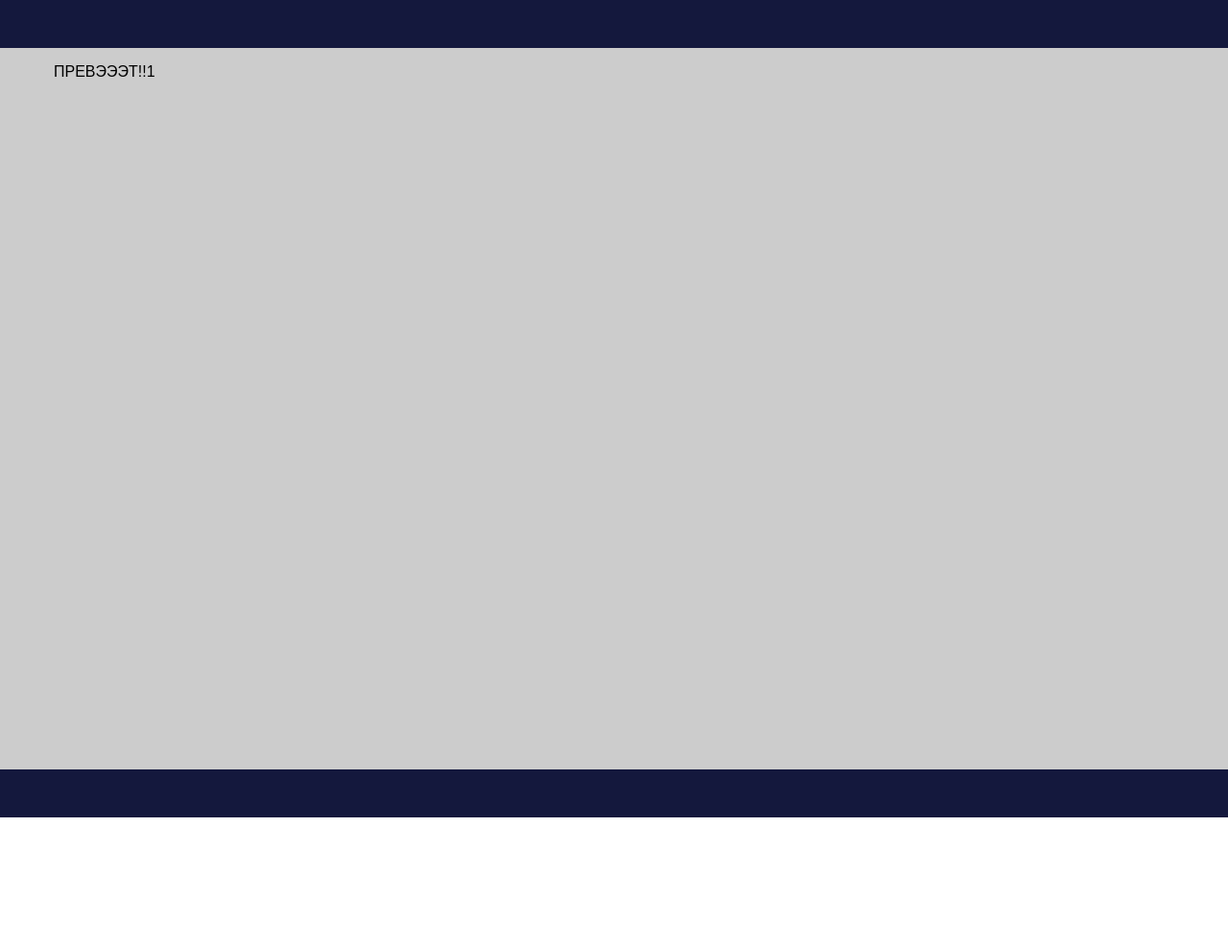
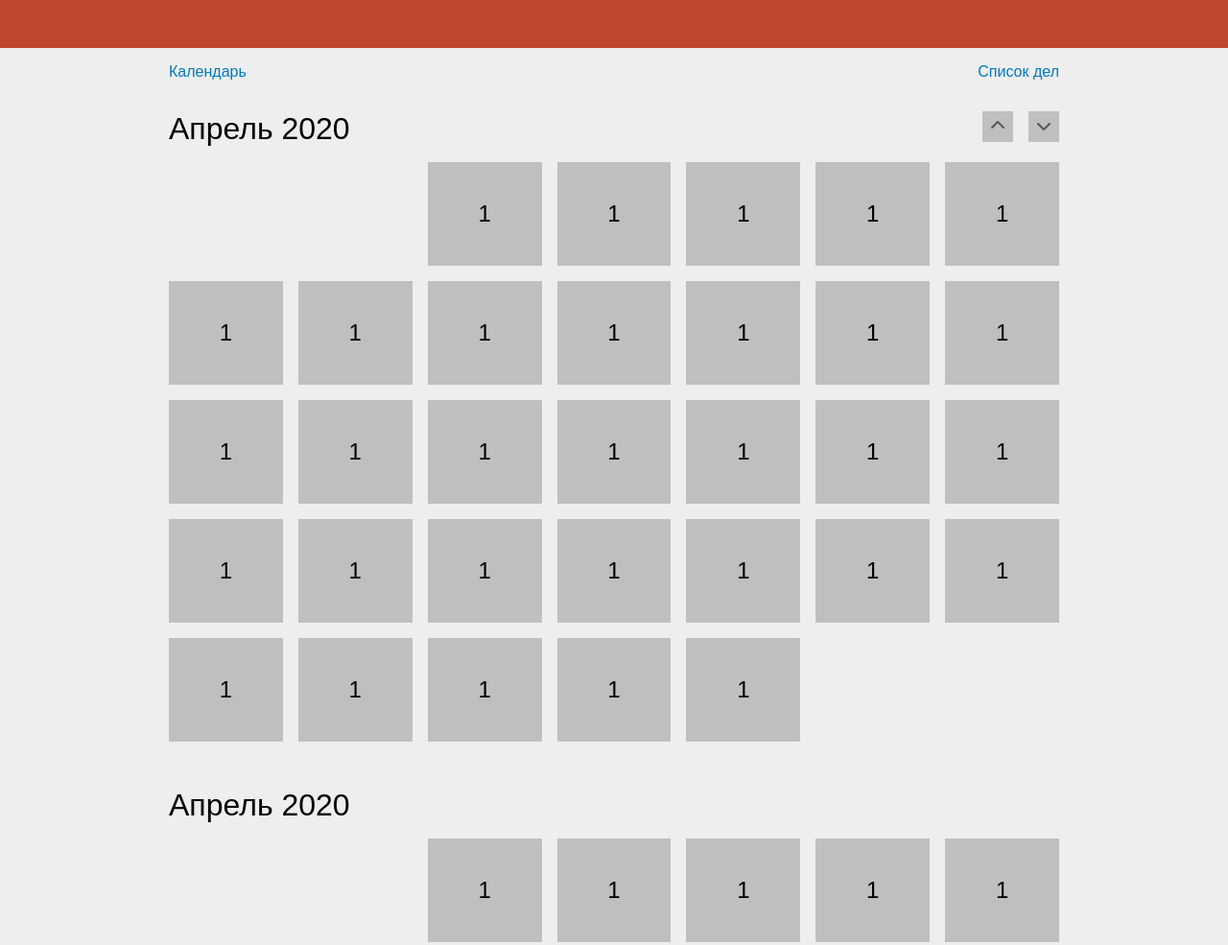
Before and after one commit to nchikovani/taskManager, a React app: page / in a window 1280 px wide. Shown: the top 985 px of the page at 96% size. Before the commit the page ends 852 px from the top, so only its background shows below. Built offline with nearby package versions, Linux system fonts and the light colour scheme.

Commit message:
layout of the calendar page

```diff
--- a/public/index.html
+++ b/public/index.html
@@ -3,6 +3,7 @@
   <head>
     <meta charset="utf-8" />
     <meta name="viewport" content="width=device-width, initial-scale=1" />
+	<script src="https://kit.fontawesome.com/8c5f8983b2.js" crossorigin="anonymous"></script>
     <title>Task Manager</title>
   </head>
   <body>
--- a/src/components/App/index.js
+++ b/src/components/App/index.js
@@ -1,13 +1,15 @@
 import React from 'react';
 import './style.scss';
-// import '../Header'
+import Navigation from '../Navigation';
+import Calendar from '../Calendar';
 
 function App() {
   return (
     <div className="page">
       <header className="header"/>
       <div className="page-content">
-        ПРЕВЭЭЭТ!!1
+        <Navigation/>
+        <Calendar/>
       </div>
       <footer className="footer"/>
     </div>
--- a/src/components/App/style.scss
+++ b/src/components/App/style.scss
@@ -2,7 +2,8 @@
 @import '../../styles/base';
 
 .page {
-	background: #ccc;
+  background: #eee;
+  min-width: $min-width;
 }
 .page-content {
   margin: 0 auto;
@@ -19,13 +20,13 @@ header, footer {
   background: $accent-color;
 }
 
-@media screen and (max-width: $max-width-s) {
+@media screen and (max-width: $max-width-m) {
   .page {
     font-size: 70%;
   }
 
 }
-@media screen and (max-width: $max-width-xs) {
+@media screen and (max-width: $max-width-s) {
   .page {
     font-size: 60%;
   }
--- /dev/null
+++ b/src/components/Calendar/Day/index.js
@@ -0,0 +1,11 @@
+import React from 'react';
+import './style.scss';
+
+function Day() {
+  return (
+  	<div className="calendar__day">
+  		1
+  	</div>
+  );
+}
+export default Day;
--- /dev/null
+++ b/src/components/Calendar/Day/style.scss
@@ -0,0 +1,16 @@
+@import '../../../styles/vars';
+.calendar__day {
+  width: 100%;
+  height: 4.5em;
+  text-align: center;
+  line-height: 4.5em;
+  cursor: pointer;
+  font-size: 1.5em;
+}
+
+@media screen and (max-width: $max-width-xs) {
+  .calendar__day {
+    height: 3em;
+    line-height: 3em;
+  }
+}
--- /dev/null
+++ b/src/components/Calendar/Month/index.js
@@ -0,0 +1,108 @@
+import React from 'react';
+import './style.scss';
+import Day from '../Day';
+
+function Month() {
+  return (
+    <div className="calendar__month">
+      <h2 className="calendar__month-name">Апрель 2020</h2>
+      <ul className="calendar__list-days">
+        <li>
+          <Day></Day>
+        </li>
+        <li>
+          <Day></Day>
+        </li>
+        <li>
+          <Day></Day>
+        </li>
+        <li>
+          <Day></Day>
+        </li>
+        <li>
+          <Day></Day>
+        </li>
+        <li>
+          <Day></Day>
+        </li>
+        <li>
+          <Day></Day>
+        </li>
+        <li>
+          <Day></Day>
+        </li>
+        <li>
+          <Day></Day>
+        </li>
+        <li>
+          <Day></Day>
+        </li>
+        <li>
+          <Day></Day>
+        </li>
+        <li>
+          <Day></Day>
+        </li>
+        <li>
+          <Day></Day>
+        </li>
+        <li>
+          <Day></Day>
+        </li>
+        <li>
+          <Day></Day>
+        </li>
+        <li>
+          <Day></Day>
+        </li>
+        <li>
+          <Day></Day>
+        </li>
+        <li>
+          <Day></Day>
+        </li>
+        <li>
+          <Day></Day>
+        </li>
+        <li>
+          <Day></Day>
+        </li>
+        <li>
+          <Day></Day>
+        </li>
+        <li>
+          <Day></Day>
+        </li>
+        <li>
+          <Day></Day>
+        </li>
+        <li>
+          <Day></Day>
+        </li>
+        <li>
+          <Day></Day>
+        </li>
+        <li>
+          <Day></Day>
+        </li>
+        <li>
+          <Day></Day>
+        </li>
+        <li>
+          <Day></Day>
+        </li>
+        <li>
+          <Day></Day>
+        </li>
+        <li>
+          <Day></Day>
+        </li>
+        <li>
+          <Day></Day>
+        </li>
+      </ul>
+    </div>
+  );
+}
+
+export default Month;
--- /dev/null
+++ b/src/components/Calendar/Month/style.scss
@@ -0,0 +1,20 @@
+@import '../../../styles/vars';
+
+.calendar__month {
+  margin-bottom: 3em;
+}
+.calendar__month-name {
+  margin-bottom: 0.5em;
+}
+.calendar__list-days {
+  display: grid;
+  grid-template-columns: repeat(7, 1fr);
+
+  grid-gap: 1em;
+  li {
+  	background: $grey-color;
+  	&:first-child {
+  	  grid-column-start: 3;
+  	}
+  }
+}
--- /dev/null
+++ b/src/components/Calendar/index.js
@@ -0,0 +1,28 @@
+import React from 'react';
+import './style.scss';
+import Month from './Month';
+
+class Calendar extends React.Component {
+
+  render() {
+
+    return(
+      <div className="calendar">
+      	<div className="calendar__change-month-buttons">
+          <button className="calendar__change-month-button"><i className="fas fa-chevron-up"></i></button>
+          <button className="calendar__change-month-button"><i className="fas fa-chevron-down"></i></button>
+        </div>
+        <ul className="list-months">
+          <li>
+            <Month/>
+          </li>
+          <li>
+            <Month/>
+          </li>
+        </ul>
+      </div>
+    );
+  }
+}
+
+export default Calendar;
--- /dev/null
+++ b/src/components/Calendar/style.scss
@@ -0,0 +1,19 @@
+@import '../../styles/vars';
+.calendar {
+  position: relative;
+}
+.calendar__change-month-buttons {
+  position: absolute;
+  right: 0;
+  top: 0;
+}
+.calendar__change-month-button {
+  width: 2em;
+  height: 2em;
+  background: $grey-color;
+  color: #555;
+  cursor: pointer;
+  &:first-child {
+  	margin-right: 1em;
+  }
+}
--- /dev/null
+++ b/src/components/Navigation/index.js
@@ -0,0 +1,19 @@
+import React from 'react';
+import './style.scss';
+
+function Navigation() {
+
+  return(
+    <nav className="navigation">
+      <ul className="navigation__list">
+       <li className="navigation__item">
+          <a href="#">Календарь</a>
+        </li>
+        <li className="navigation__item navigation__item-list">
+          <a href="#">Список дел</a>
+        </li>
+      </ul>
+    </nav>
+  )
+}
+export default Navigation;
--- /dev/null
+++ b/src/components/Navigation/style.scss
@@ -0,0 +1,9 @@
+@import '../../styles/vars';
+.navigation__list {
+  display: flex;
+  margin-bottom: 2em;
+  color: $link-color;
+}
+.navigation__item-list {
+  margin-left: auto;
+}
--- a/src/styles/_base.scss
+++ b/src/styles/_base.scss
@@ -16,3 +16,9 @@
 ul {
   list-style: none;
 }
+a {
+	text-decoration: none;
+}
+h1, h2 {
+	font-size: 2em;
+}
--- a/src/styles/_vars.scss
+++ b/src/styles/_vars.scss
@@ -1,7 +1,9 @@
-$max-width-l: 1200px;
-$max-width-m: 900px;
+$max-width-l: 960px;
+$max-width-m: 820px;
 $max-width-s: 600px;
-$max-width-xs: 380px;
-$min-width: 300px;
+$max-width-xs: 450px;
+$min-width: 320px;
 $main-font: sans-serif;
-$accent-color: #14183D;
+$accent-color: #BF4630;
+$grey-color: rgba(0, 0, 0, 0.2);
+$link-color: rgb(0, 121, 190);
```
Also changed, not shown: src/components/Day/index.js (added), src/components/Day/style.scss (added), src/components/Things/index.js (added), src/components/Things/style.scss (added). Lines whose indentation alone changed are shown as unchanged.
